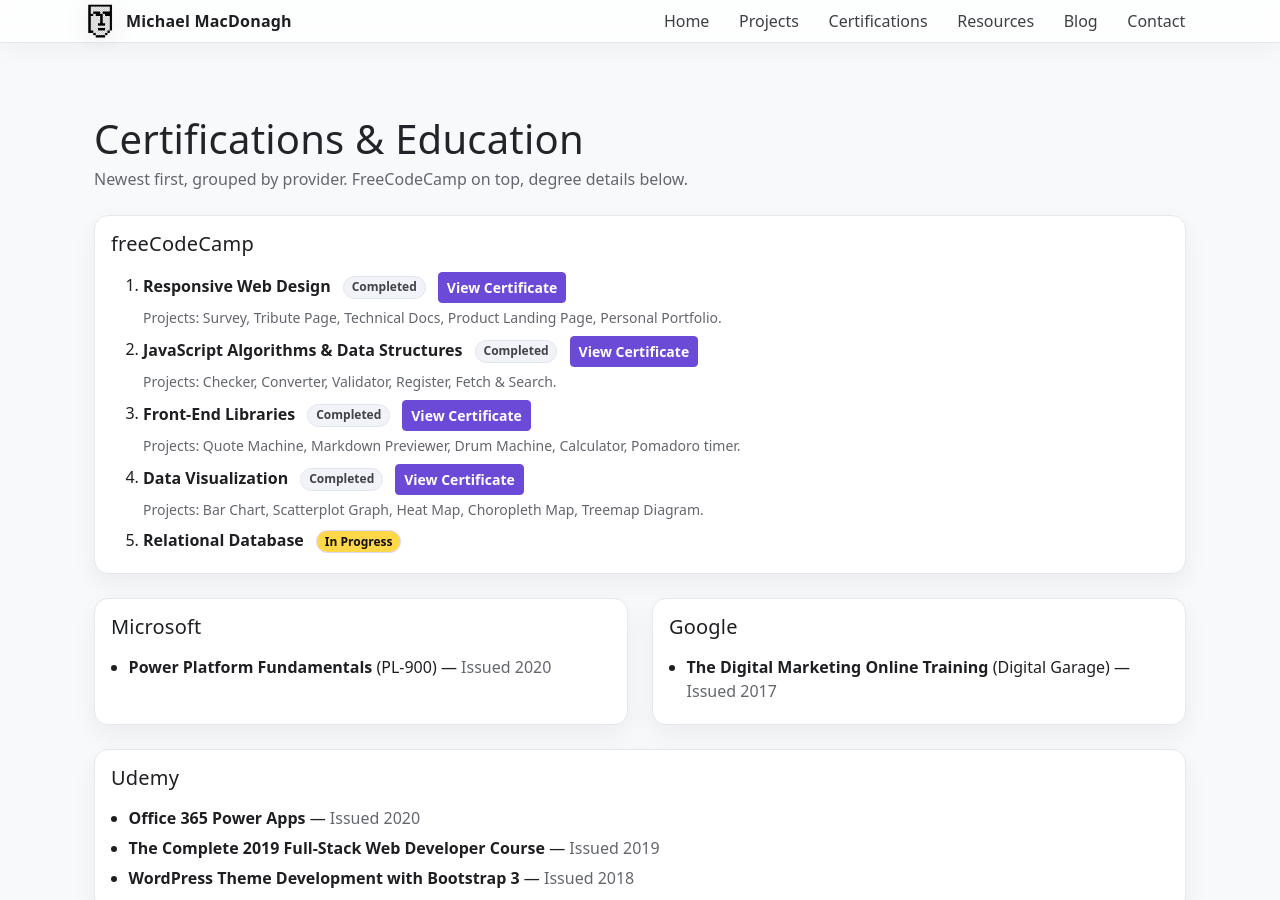
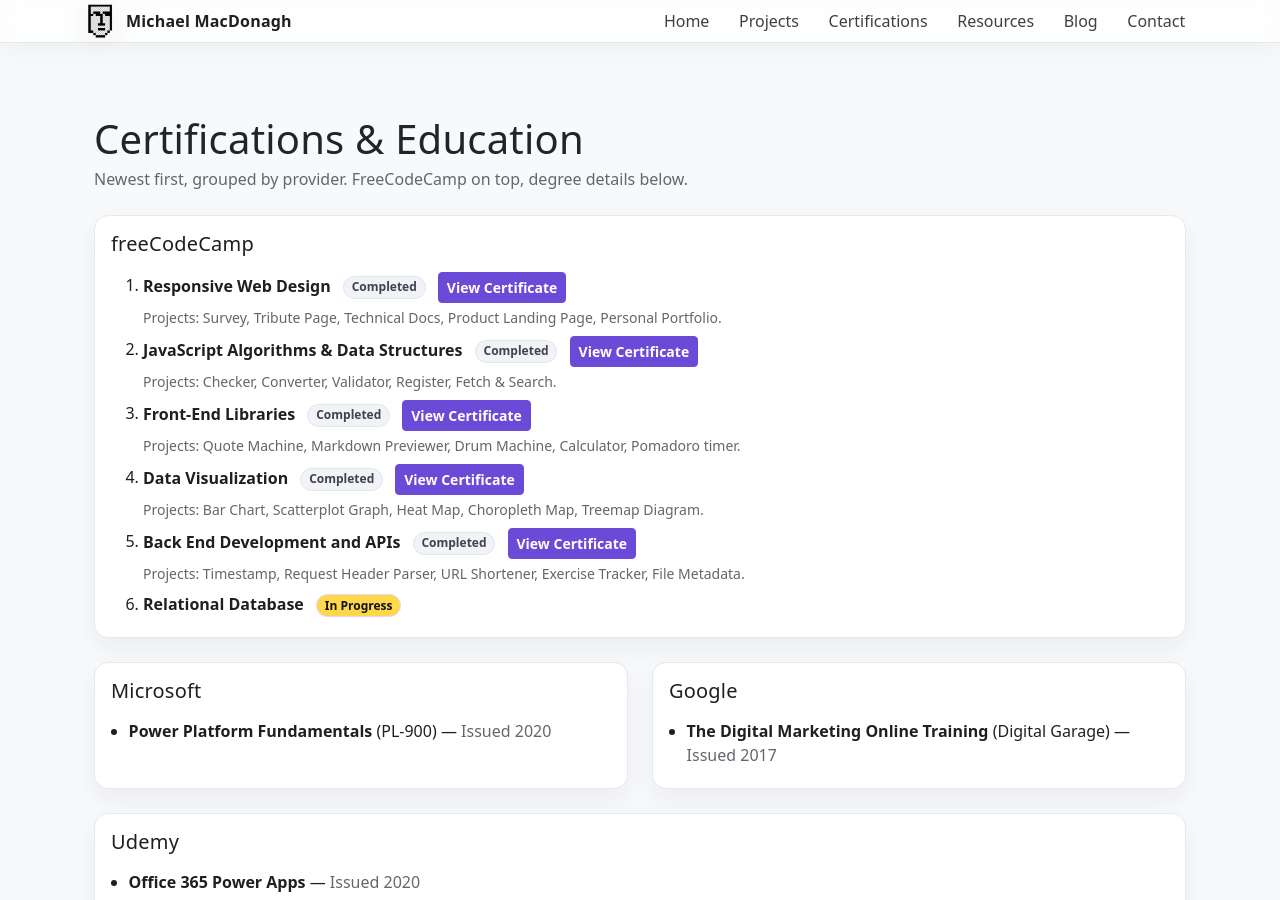
Before and after one commit to MechMadHog/michaelmacdonagh.net, a Jekyll site: the page built from certifications.md, in a window 1280 px wide and 900 px high. Built offline with Jekyll 4.4.1, drawn with Linux system fonts in a browser that asks for light colours.

Commit message:
Update certifications.md

```diff
--- a/certifications.md
+++ b/certifications.md
@@ -40,6 +40,12 @@
                   <span class="badge text-bg-light ms-2">Completed</span>
                   <a class="btn btn-sm btn-primary ms-2" href="https://www.freecodecamp.org/certification/mechmadhog/data-visualization" target="_blank" rel="noopener">View Certificate</a>
                   <div class="small text-muted mt-1">Projects: Bar Chart, Scatterplot Graph, Heat Map, Choropleth Map, Treemap Diagram.</div>
+                </li>
+                <li class="mb-2">
+                  <strong>Back End Development and APIs</strong>
+                  <span class="badge text-bg-light ms-2">Completed</span>
+                  <a class="btn btn-sm btn-primary ms-2" href="https://www.freecodecamp.org/certification/mechmadhog/back-end-development-and-apis" target="_blank" rel="noopener">View Certificate</a>
+                  <div class="small text-muted mt-1">Projects: Timestamp, Request Header Parser, URL Shortener, Exercise Tracker, File Metadata.</div>
                 </li>
                 <li class="mb-0">
                   <strong>Relational Database</strong>
```
